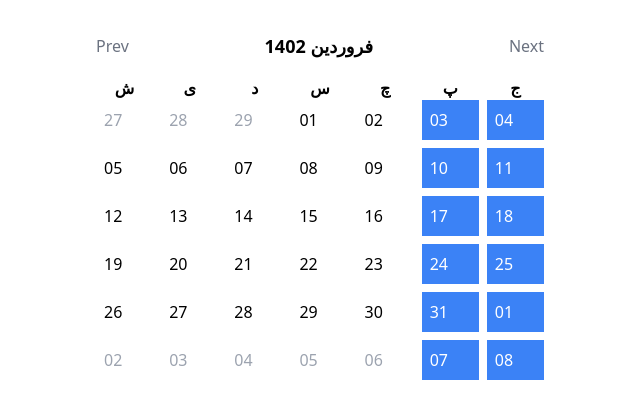
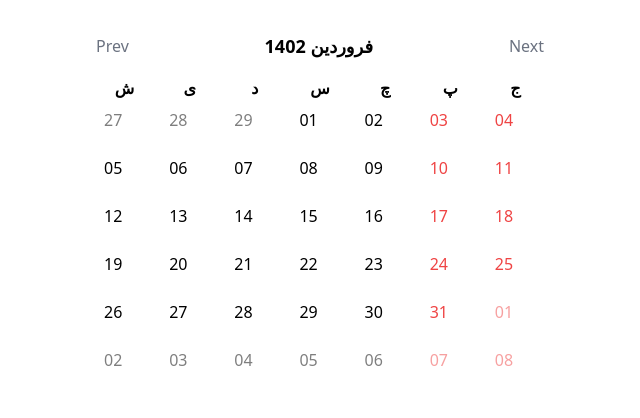
Before and after one commit to 4kProgrammer/iotPlatform, a Next.js app: page /schedule in a window 1280 px wide. Shown: the top 418 px of the page, without its empty margins (320-960 px from the left). Built offline with nearby package versions, Linux system fonts and the light colour scheme.

Commit message:
modify style of holiday

```diff
--- a/pages/schedule.tsx
+++ b/pages/schedule.tsx
@@ -25,6 +25,7 @@ const Calendar: React.FC<CalendarProps> = ({
   weekendVacations,
 }) => {
   const [currentMonth, setCurrentMonth] = useState(new Date());
+  const [selectedDays, setSelectedDays] = useState<Date[]>([]);
 
   const getDaysInMonth = (date: Date) => {
     const days = [];
@@ -117,6 +118,23 @@ const Calendar: React.FC<CalendarProps> = ({
   const renderCalendarCells = () => {
     const daysInMonth = getDaysInMonth(currentMonth);
 
+    const handleDayClick = (day: Date) => {
+    setSelectedDays((prevSelectedDays) => {
+      const isDaySelected = prevSelectedDays.some((selectedDay) =>
+        isSameDay(selectedDay, day)
+      );
+
+      const updatedSelectedDays = isDaySelected
+        ? prevSelectedDays.filter((selectedDay) => !isSameDay(selectedDay, day))
+        : [...prevSelectedDays, day];
+
+      console.log(updatedSelectedDays); // Log selected days to the console
+
+      return updatedSelectedDays;
+    });
+  };
+
+
     return (
       <div className="grid grid-cols-7 gap-2">
         {daysInMonth.map((day) => {
@@ -133,13 +151,14 @@ const Calendar: React.FC<CalendarProps> = ({
             });
         };
 
-          const jalaliCurrentMonth = parseInt(formatJalali(day, 'MM'), 10);
+          const jalaliMonth = parseInt(formatJalali(day, 'MM'), 10);
+          const jalaliYear = parseInt(formatJalali(day, 'yyyy'), 10);
           var isCurrentMonth = false;
 
-          const jalaliYear = formatJalali(currentMonth.getFullYear(), 'yyyy');
-          const jalaliMonth = parseInt(formatJalali(currentMonth, 'MM'), 10);
+          const jalaliCurrentYear = parseInt(formatJalali(currentMonth, 'yyyy'),10);
+          const jalaliCurrentMonth = parseInt(formatJalali(currentMonth, 'MM'), 10);
 
-          if (jalaliCurrentMonth === jalaliMonth) {
+          if (jalaliCurrentMonth === jalaliMonth && jalaliCurrentYear === jalaliYear ) {
             isCurrentMonth = true;
           }
 
@@ -150,14 +169,13 @@ const Calendar: React.FC<CalendarProps> = ({
           };
 
           const cellClasses = classNames('p-2', {
-            'bg-red-500 text-white': isOfficialHoliday(day,officialHolidays),
-            'bg-yellow-500 text-white': isUnofficialHoliday(day,unofficialHolidays),
-            'bg-blue-500 text-white': isWeekendVacation(day),
-            'text-gray-400': !isCurrentMonth,
+            'text-red-500': isOfficialHoliday(day,officialHolidays) || isUnofficialHoliday(day,unofficialHolidays) || isWeekendVacation(day),
+            'opacity-50': !isCurrentMonth, // Added opacity class when day is not in the current month
+            'border-2 border-blue-500': selectedDays.some((selectedDay) => isSameDay(selectedDay, day)),
           });
 
           return (
-            <div key={day.toISOString()} className={cellClasses}>
+            <div key={day.toISOString()} className={cellClasses} onClick={() => handleDayClick(day)}>
               {jalaliDate.day}
             </div>
           );
```
